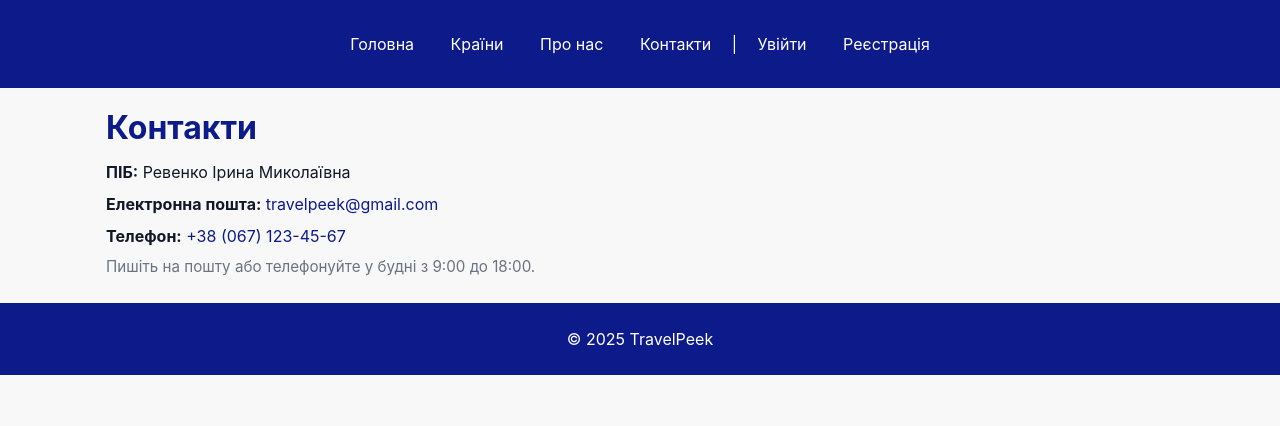
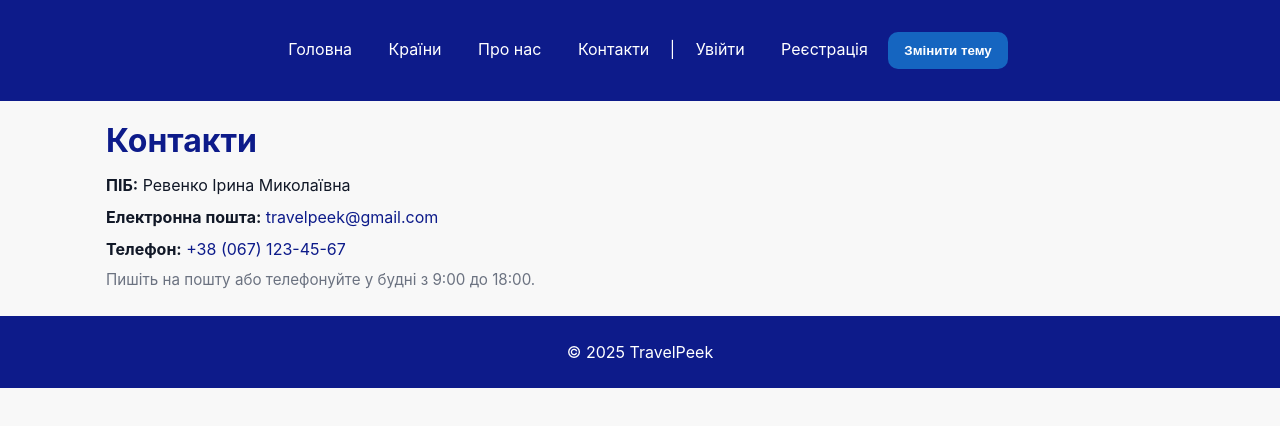
Before and after one commit to revenkoirina733-blip/TravelPeek, a plain HTML site: page contacts.html in a window 1280 px wide. Drawn offline with Linux system fonts and the light colour scheme.

Commit message:
Enhance contacts.html with theme toggle and footer update
Added theme toggle button and updated footer year handling.

```diff
--- a/contacts.html
+++ b/contacts.html
@@ -16,6 +16,8 @@
     <a href="about.html">Про нас</a>
     <a href="contacts.html">Контакти</a>
     <span id="auth-nav"></span>
+
+    <button type="button" class="btn btn-secondary" data-action="toggle-theme">Змінити тему</button>
   </div>
 </nav>
   </header>
@@ -40,8 +42,9 @@
 
 
   <footer>
-    <p>© 2025 TravelPeek</p>
+    <p> © <span data-year>2025</span> TravelPeek <p>
   </footer>
+<script src="./js/main.js" defer></script>
 <script src="./js/auth.js" defer></script>
 </body>
 </html>
```
